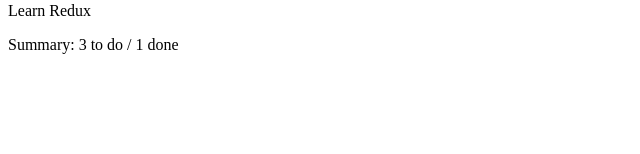
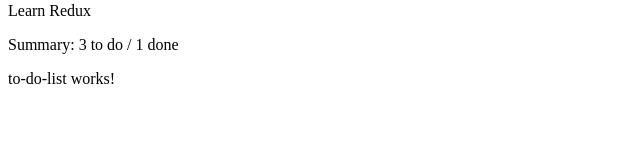
Before and after one commit to sonukapoor/angular-webinar-may-2017, an Angular app: page /todo in a window 1280 px wide. Shown: the part 146-300 px from the top of the page, without its empty margins (0-640 px from the left). Built offline with nearby package versions, Linux system fonts and the light colour scheme.

Commit message:
Adding a child component

```diff
--- a/src/app/app.component.html
+++ b/src/app/app.component.html
@@ -2,3 +2,4 @@
 <p *ngFor="let item of thingsToDo">{{item}}</p>
 <p *ngIf="thingsCompleted.length == 0">Nothing completed</p>
 <p>Summary: {{ summary() }}</p>
+<app-to-do-list></app-to-do-list>
--- a/src/app/app.module.ts
+++ b/src/app/app.module.ts
@@ -4,10 +4,12 @@
 import { HttpModule } from '@angular/http';
 
 import { AppComponent } from './app.component';
+import { ToDoListComponent } from './to-do-list/to-do-list.component';
 
 @NgModule({
   declarations: [
-    AppComponent
+    AppComponent,
+    ToDoListComponent
   ],
   imports: [
     BrowserModule,
--- /dev/null
+++ b/src/app/to-do-list/to-do-list.component.html
@@ -0,0 +1,3 @@
+<p>
+  to-do-list works!
+</p>
--- /dev/null
+++ b/src/app/to-do-list/to-do-list.component.ts
@@ -0,0 +1,15 @@
+import { Component, OnInit } from '@angular/core';
+
+@Component({
+  selector: 'app-to-do-list',
+  templateUrl: './to-do-list.component.html',
+  styleUrls: ['./to-do-list.component.css']
+})
+export class ToDoListComponent implements OnInit {
+
+  constructor() { }
+
+  ngOnInit() {
+  }
+
+}
```
Also changed, not shown: src/app/to-do-list/to-do-list.component.css (added), 1 other file (tests, documents, lock files or other folders).
